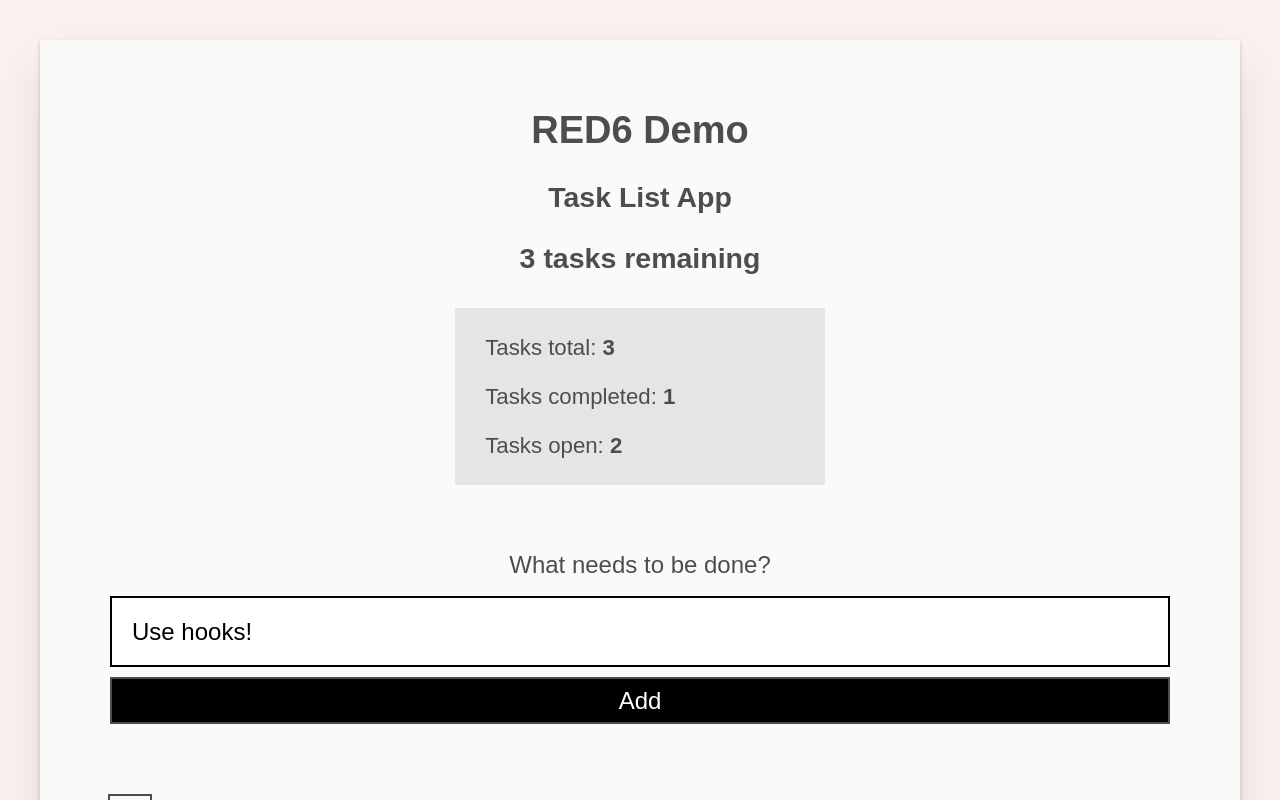
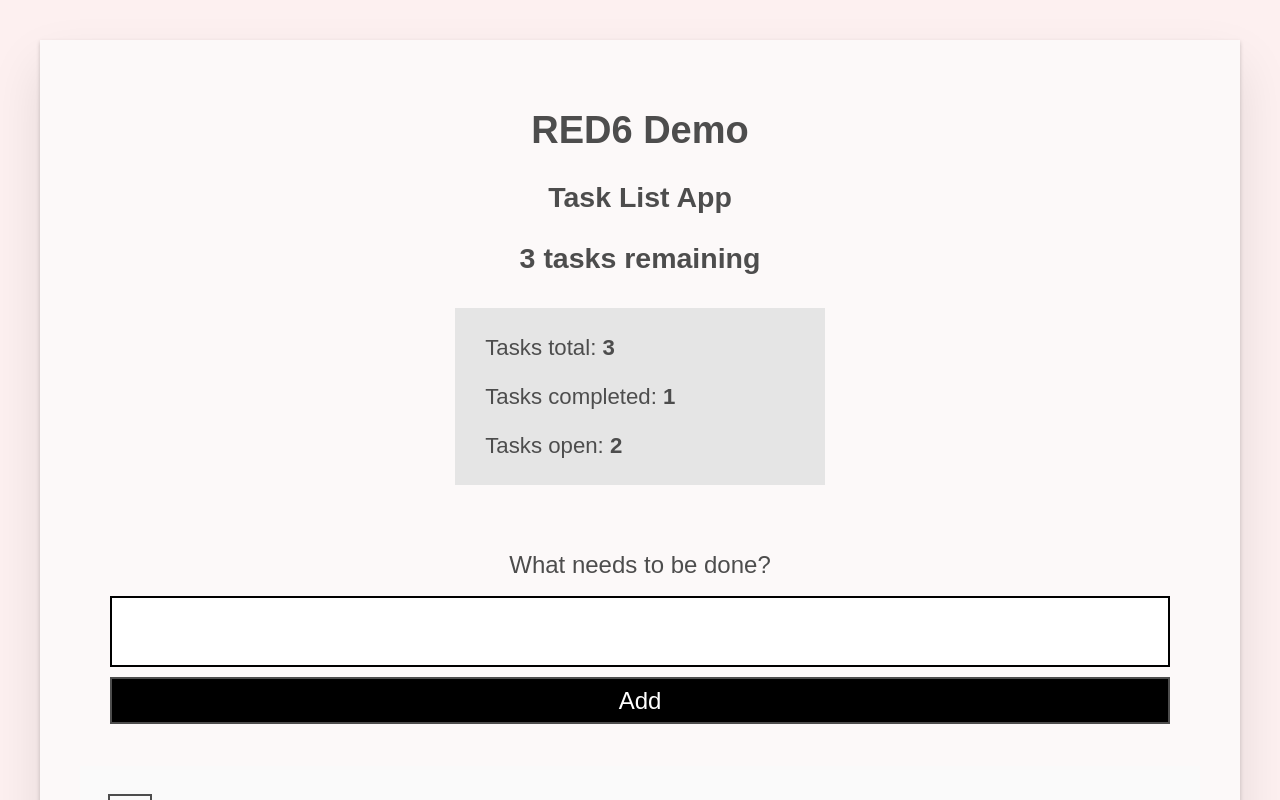
Before and after one commit to cwiemeyer/red6-demo, a React (Create React App) app: page / in a window 1280 px wide. Shown: the top 800 px of the page. Built offline with nearby package versions, Linux system fonts and the light colour scheme.

Commit message:
-Removing empty example string for adding new tests form input -Updating and adding tests for application to test for components and headlines to render correctly

```diff
--- a/src/components/tasks/task-form.jsx
+++ b/src/components/tasks/task-form.jsx
@@ -5,7 +5,7 @@ import React, {useState} from "react";
  */
 function TaskForm(props) {
     // Handling the name of each task with the component via state
-    const [name, setName] = useState('Use hooks!');
+    const [name, setName] = useState('');
 
     // Handling the change event of the form
     function handleFormChange(event) {
```
Also changed, not shown: 1 other file (tests, documents, lock files or other folders).
